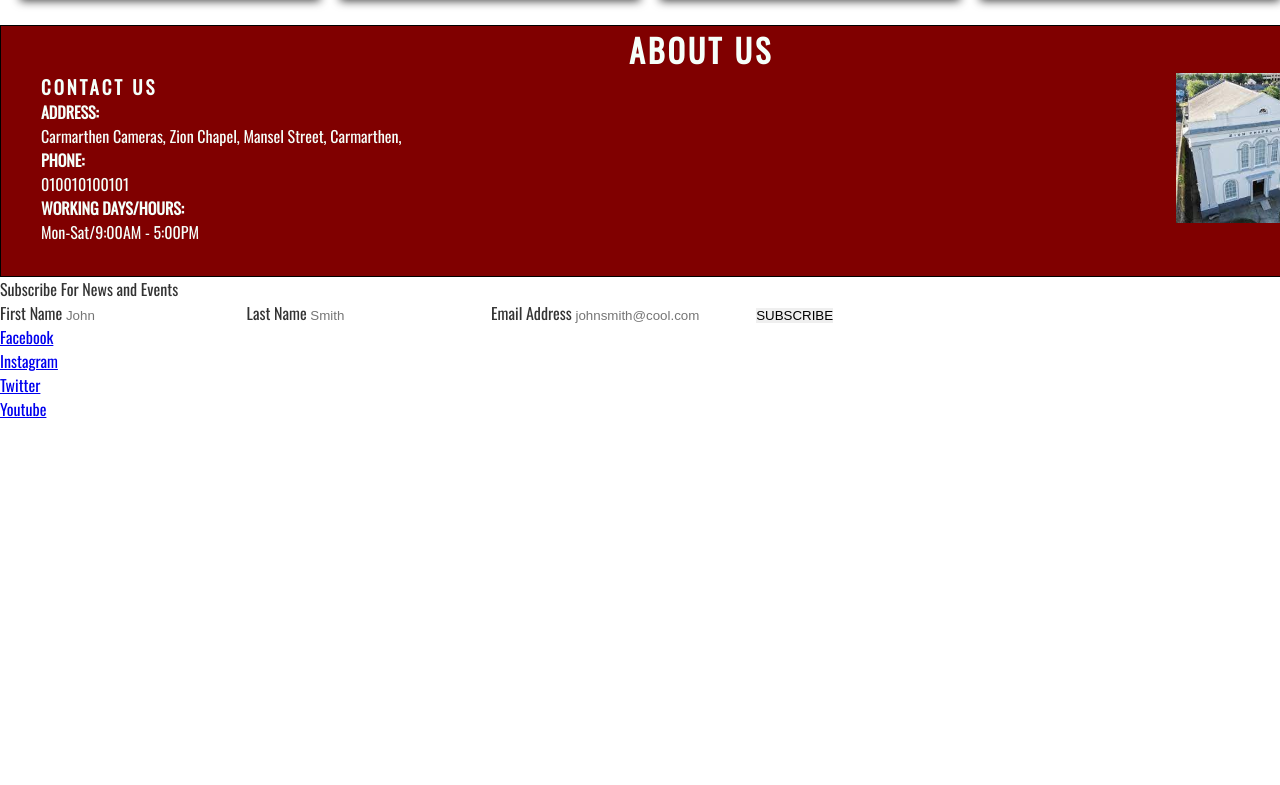
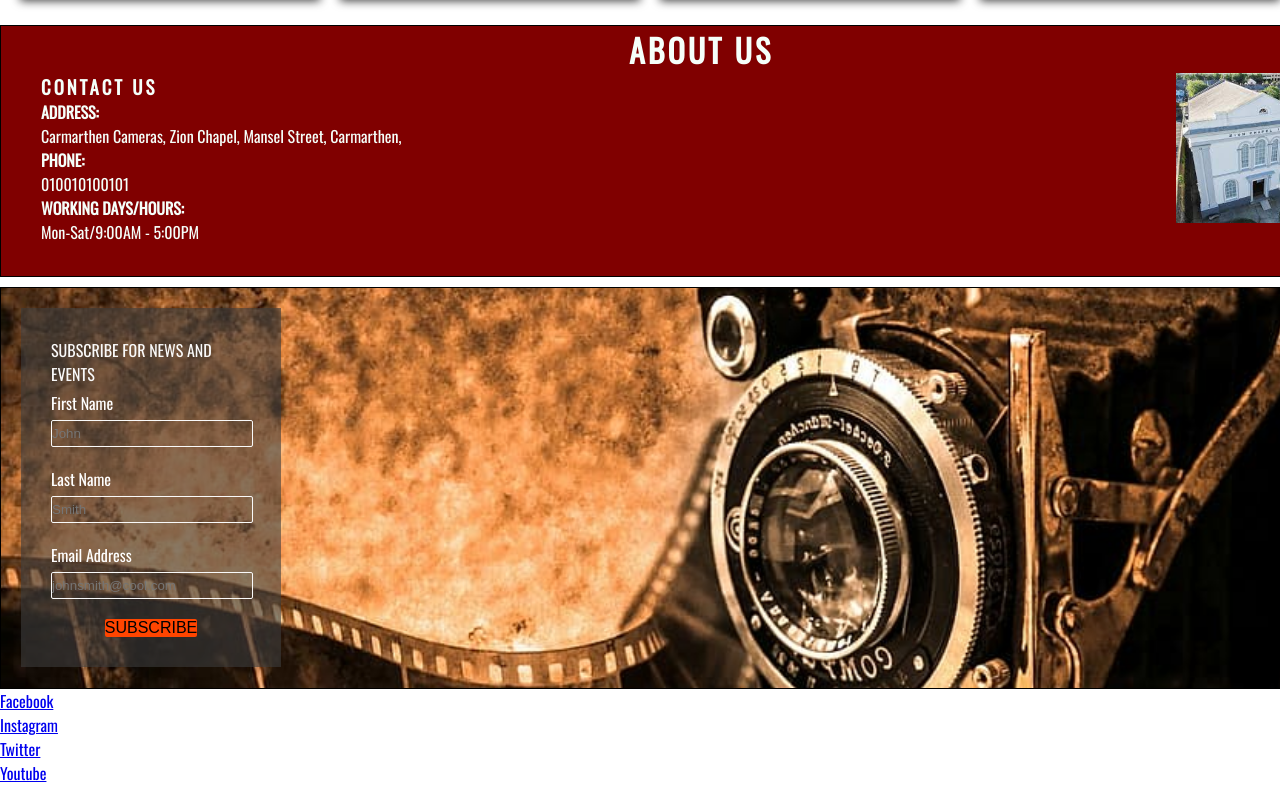
Before and after one commit to Code-Institute-Submissions/pzangelo-CodeInstituteProject1_AprResub, a plain HTML site: page index.html in a window 1280 px wide. Shown: the part 1758-2543 px from the top of the page. Before the commit the page ends 2179 px from the top, so only its background shows below. Drawn offline with nearby package versions, Linux system fonts and the light colour scheme.

Commit message:
add the sign up section styling

```diff
--- a/assets/css/style.css
+++ b/assets/css/style.css
@@ -267,3 +267,55 @@ text-align: center;
     float: right;
     margin-right:75px;
 }
+
+
+   /* sign up section */
+
+
+   .sign-up {
+    height: 400px;
+    width: 1400px;
+    border: 1px solid black;
+    margin-top: 10px;
+    background:url('../images/sigh-up-image.jpg') no-repeat center center;
+    background-size: cover;
+}
+
+.signup-blank {
+    color: #fff;
+    background-color: rgba(60, 60, 60, 0.6);
+    max-width: 200px;
+    float: left;
+    margin-left: 20px;
+    padding: 30px;
+    margin-top: 20px;
+}
+
+    .text-form {
+        background: transparent;
+        color: #fafafa;
+        width: 100%;
+        height: 25px;
+        margin: 5px 0 20px 0;
+        border: 1px solid #fafafa;
+        border-radius: 2px;
+    }
+
+    .signup-title {
+    color: #fafafa;
+    text-transform: uppercase;
+    margin-bottom: 5px;
+    }
+
+    .subscribe {
+        border-radius: 2px;
+        text-align: center;
+        background-color: orangered;
+        font-size: 100%;
+        display: block;
+    }
+
+    .subscribe:hover {
+    background-color: #fafafa;
+    color: #f16c6b;
+    }
```
